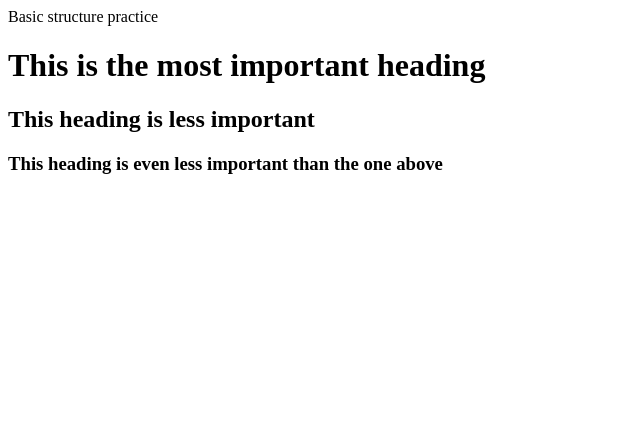
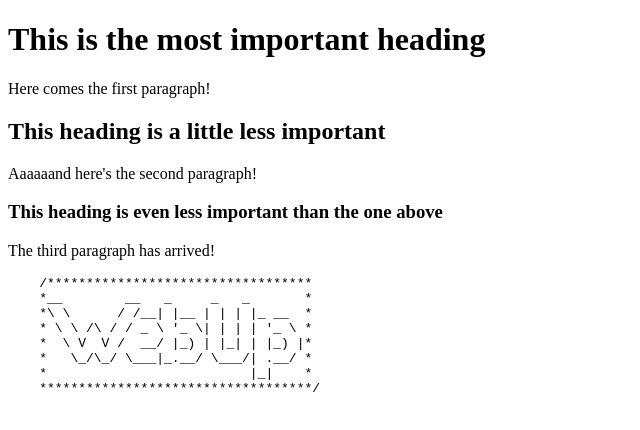
Before and after one commit to FBW41-2/html-structure-dan-s-team, a plain HTML site: page index.html in a window 1280 px wide. Shown: the whole page, without its empty margins (0-640 px from the left). Drawn offline with Linux system fonts and the light colour scheme.

Commit message:
added index.html

```diff
--- a/index.html
+++ b/index.html
@@ -1,16 +1,51 @@
 <!DOCTYPE html>
 <html lang="en">
+
 <head>
+
     <meta charset="UTF-8">
-    <meta name="authors" content="Dan, Mark, Mamuna">
-    <meta name="viewport" content="width=device-width, initial-scale=1.0">
-    <meta name="description" content="This is a website to practice html basics"
-    <title>Basic structure practice</title>
+    <meta name="author" content="Dan Turebekov" <meta name="description"
+        content="This website is just an exercise to practice the basic html structure">
+
+    <title>Basic Structure Practice</title>
+
 </head>
+
 <body>
-    <h1>This is the most important heading</h1>
-    <h2>This heading is less important</h2>
-    <h3>This heading is even less important than the one above</h3>
+
+    <!--Now we are adding the main heading, the biggest one-->
+    <span title="This is an h1 heading">
+        <h1>This is the most important heading</h1>
+    </span>
+
+    <!--Let's add our first paragraph-->
+    <p>Here comes the first paragraph!</p>
+
+    <!--And here's a heading that is a bit smaller than the main one-->
+    <span title="This is a smaller h2 heading">
+        <h2>This heading is a little less important</h2>
+    </span>
+
+    <p>Aaaaaand here's the second paragraph!</p>
+
+    <!--This will be the smallest heading on our page-->
+    <span title="And the smallest heading on this page is h3">
+        <h3>This heading is even less important than the one above</h3>
+    </span>
+
+    <p>The third paragraph has arrived!</p>
+
+    <pre>
+    /**********************************
+    *__        __   _     _   _       *
+    *\ \      / /__| |__ | | | |_ __  *
+    * \ \ /\ / / _ \ '_ \| | | | '_ \ *
+    *  \ V  V /  __/ |_) | |_| | |_) |*
+    *   \_/\_/ \___|_.__/ \___/| .__/ *
+    *                          |_|    *
+    ***********************************/
+    </pre>
 
 </body>
+
 </html>
```
